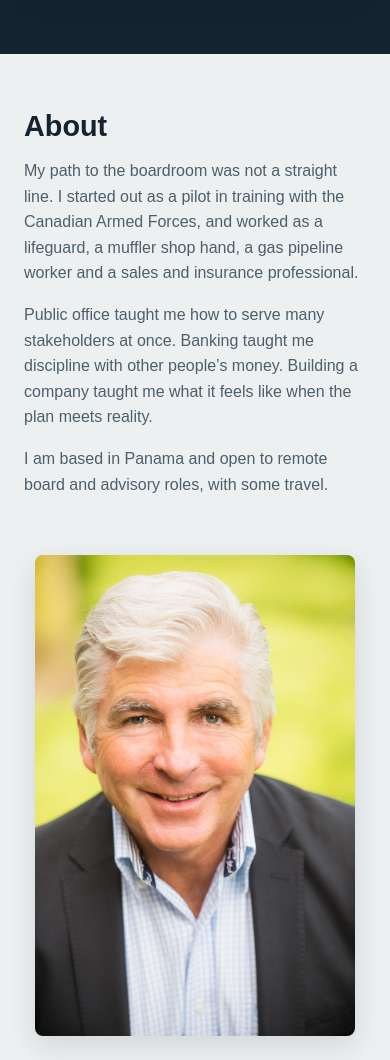
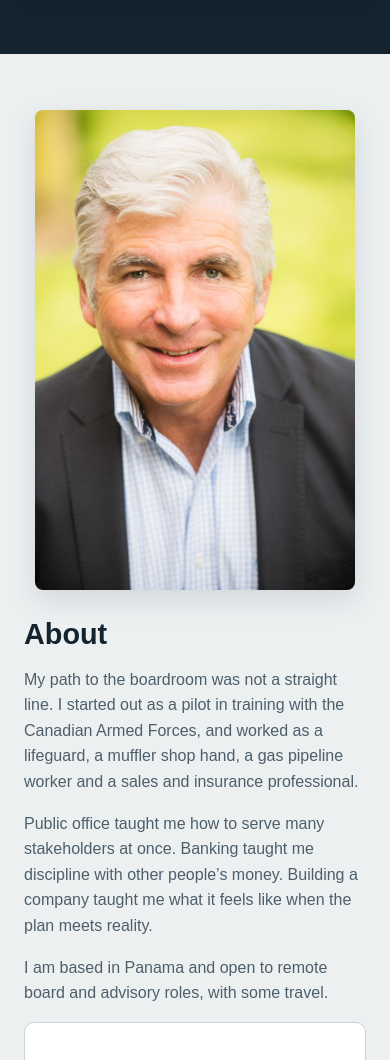
Before and after one commit to GMKConsulting/GMKConsulting.github.io, a plain HTML site: page index.html in a window 390 px wide. Shown: the part 3048-4108 px from the top of the page. Drawn offline with Linux system fonts and the light colour scheme.

Commit message:
Move the profile photo to the left of the About text and keep the layout clean and responsive.

```diff
--- a/index.html
+++ b/index.html
@@ -134,28 +134,29 @@
       .band .intro, .band .cols p { color: inherit; opacity: 0.85; }
       .about {
         display: grid;
-        grid-template-columns: 1.3fr 0.7fr;
-        gap: 42px;
+        grid-template-columns: 280px minmax(0, 1fr);
+        gap: 28px;
         align-items: start;
       }
-      .about-copy p { margin: 0 0 16px; color: var(--muted); }
       .about-photo {
         display: flex;
         justify-content: center;
-        padding-top: 10px;
+        align-items: flex-start;
       }
       .about-photo img {
-        width: 320px;
+        width: 280px;
         max-width: 100%;
         height: auto;
         border-radius: 8px;
         box-shadow: 0 10px 28px rgba(19,35,47,0.12);
       }
+      .about-copy p { margin: 0 0 16px; color: var(--muted); }
       .facts {
         background: var(--surface);
         border: 1px solid var(--line);
         border-radius: 10px;
         padding: 24px;
+        margin-top: 8px;
       }
       .facts dt {
         font-weight: 700;
@@ -176,7 +177,7 @@
         .top { padding: 16px 0; }
         .seats li { grid-template-columns: 1fr; gap: 8px; }
         .about { grid-template-columns: 1fr; }
-        .about-photo { padding-top: 0; }
+        .about-photo img { width: 100%; max-width: 320px; }
         section { padding: 56px 0; }
       }
     </style>
@@ -287,18 +288,17 @@
       <div class="wrap">
         <section id="about" style="border-top:0;">
           <div class="about">
+            <div class="about-photo">
+              <img src="./0009-Mick-Kelly-0223-web.jpeg" alt="Mick Kelly" />
+            </div>
+
             <div class="about-copy">
               <h2>About</h2>
               <p>My path to the boardroom was not a straight line. I started out as a pilot in training with the Canadian Armed Forces, and worked as a lifeguard, a muffler shop hand, a gas pipeline worker and a sales and insurance professional.</p>
               <p>Public office taught me how to serve many stakeholders at once. Banking taught me discipline with other people’s money. Building a company taught me what it feels like when the plan meets reality.</p>
               <p>I am based in Panama and open to remote board and advisory roles, with some travel.</p>
-            </div>
 
-            <div class="about-photo">
-              <img src="./0009-Mick-Kelly-0223-web.jpeg" alt="Mick Kelly" />
-            </div>
-
-            <div class="facts" style="grid-column: 1 / -1; margin-top: 10px;">
+              <div class="facts">
                 <dl>
                   <dt>Credentials</dt>
                   <dd>MBA, CFP</dd>
@@ -309,6 +309,7 @@
                   <dt>Location</dt>
                   <dd>Panama, available remotely</dd>
                 </dl>
+              </div>
             </div>
           </div>
         </section>
```
Lines whose indentation alone changed are shown as unchanged.
